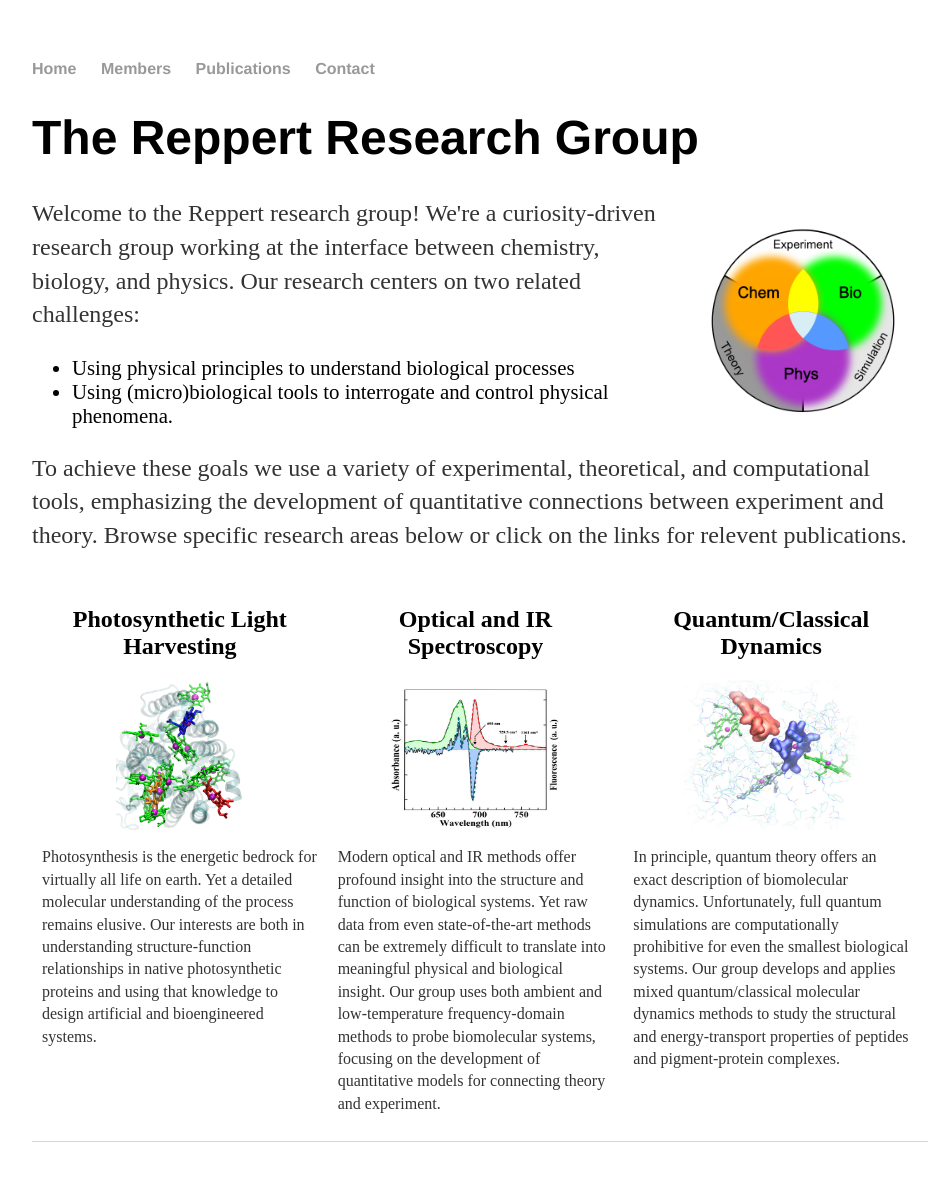
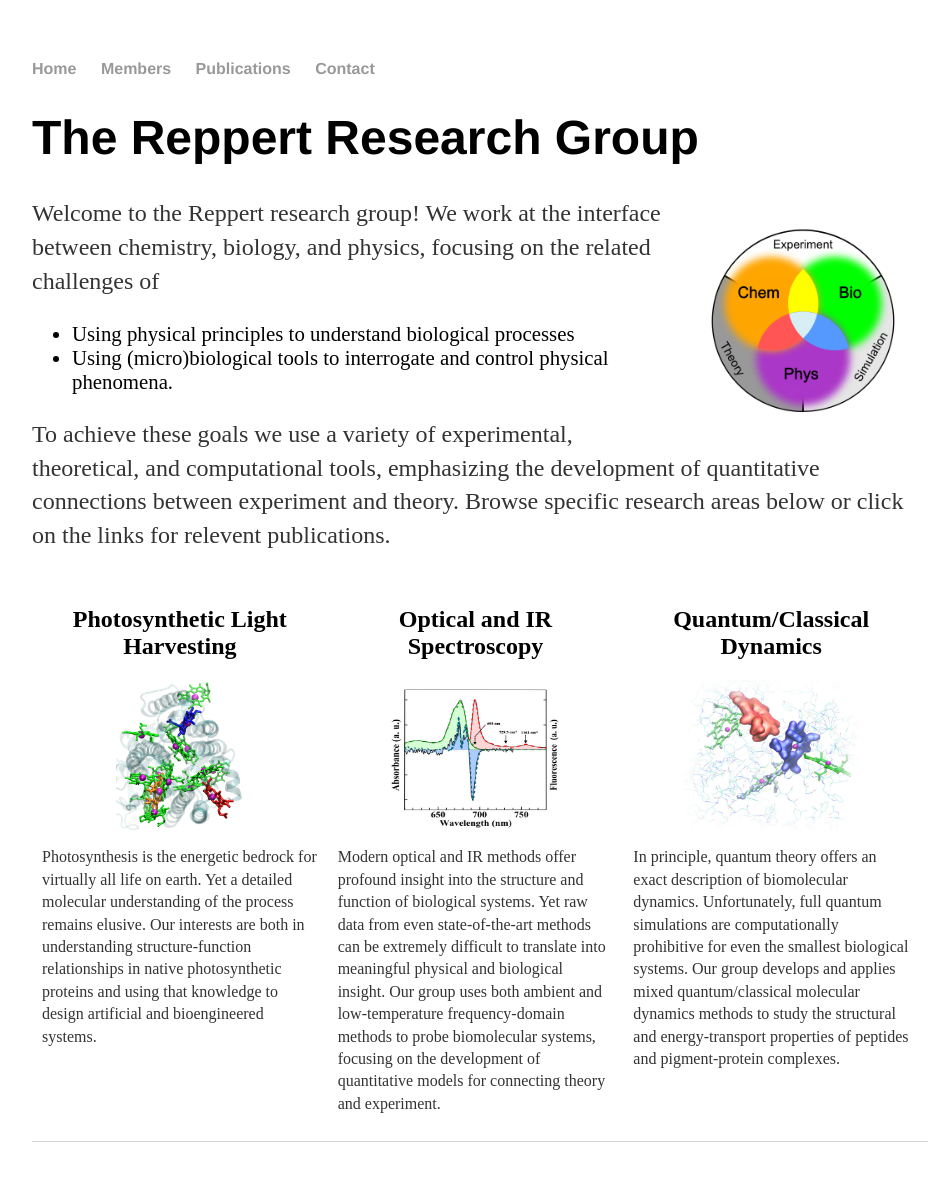
Before and after one commit to mreppert/mreppert.github.io, a Jekyll site: the page built from index.html, in a window 1280 px wide. Shown: the whole page, without its empty margins (160-1099 px from the left). Built offline with Jekyll 4.4.1, drawn with Linux system fonts in a browser that asks for light colours.

Commit message:
Update index.html

```diff
--- a/index.html
+++ b/index.html
@@ -40,7 +40,7 @@
 
 <div class="blurb">
 	<h1>The Reppert Research Group</h1>
-	<p><img src="/research_venn_diagram.jpg" width="250"; height="250" style="float:right;">Welcome to the Reppert research group! We're a curiosity-driven research group working at the interface between chemistry, biology, and physics. Our research centers on two related challenges:</p>
+	<p><img src="/research_venn_diagram.jpg" width="250"; height="250" style="float:right;">Welcome to the Reppert research group! We work at the interface between chemistry, biology, and physics, focusing on the related challenges of</p>
 	<ul style="font-size:130%;">
 		<li>Using physical principles to understand biological processes</li>
 		<li>Using (micro)biological tools to interrogate and control physical phenomena.</li>
```
